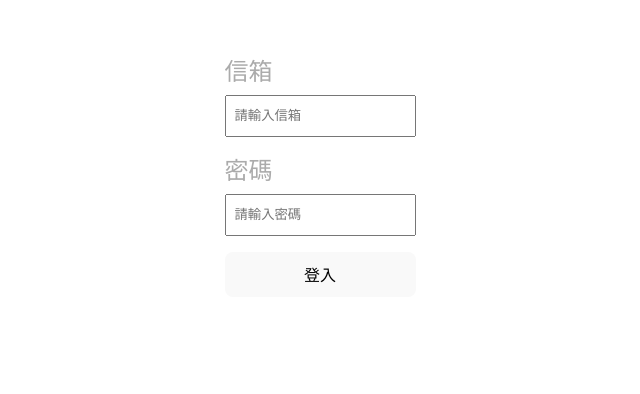
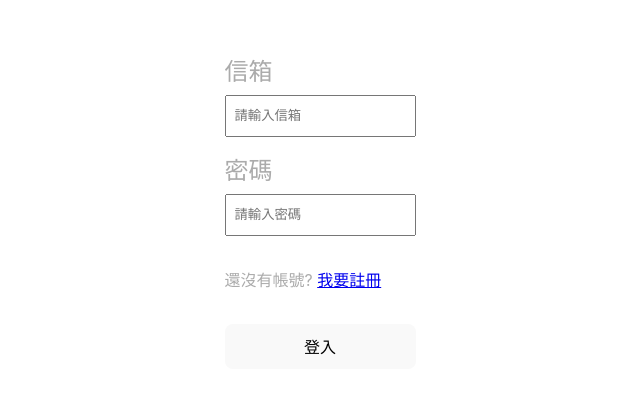
Before and after one commit to RichardBoyz/rock-paper-scissors, a React (Vite) app: page / in a window 1280 px wide. Shown: the part 144-538 px from the top of the page, without its empty margins (320-960 px from the left). Built offline with nearby package versions, Linux system fonts and the light colour scheme.

Commit message:
Set signup and signin route

```diff
--- a/src/components/auth/SignIn.jsx
+++ b/src/components/auth/SignIn.jsx
@@ -2,7 +2,7 @@
 import { auth } from "../../firebase";
 import "./SignIn.scss";
 import { signInWithEmailAndPassword } from "firebase/auth";
-
+import { Link } from "react-router-dom";
 const SignIn = () => {
   const [email, setEmail] = useState("");
   const [password, setPassword] = useState("");
@@ -43,6 +43,10 @@
           />
         </section>
 
+        <p>
+          還沒有帳號? <Link to="/signup">我要註冊</Link>{" "}
+        </p>
+
         <button type="submit">登入</button>
       </form>
     </>
--- a/src/components/auth/SignIn.scss
+++ b/src/components/auth/SignIn.scss
@@ -13,6 +13,10 @@
 
 button {
   width: 100%;
+}
+
+p {
+  align-self: flex-start;
 }
 
 .sign-in {
--- a/src/components/auth/SignUp.jsx
+++ b/src/components/auth/SignUp.jsx
@@ -2,7 +2,7 @@
 import { auth } from "../../firebase";
 import "./SignUp.scss";
 import { createUserWithEmailAndPassword, updateProfile } from "firebase/auth";
-
+import { Link } from "react-router-dom";
 const SignUp = () => {
   const [email, setEmail] = useState("");
   const [password, setPassword] = useState("");
@@ -66,6 +66,10 @@
           />
         </section>
 
+        <p>
+          已經有帳號? <Link to="/">前往登入</Link>{" "}
+        </p>
+
         <button type="submit">註冊</button>
       </form>
     </>
--- a/src/components/auth/SignUp.scss
+++ b/src/components/auth/SignUp.scss
@@ -4,6 +4,10 @@
 
 h2 {
   margin: unset;
+}
+
+p {
+  align-self: flex-start;
 }
 
 input {
```
